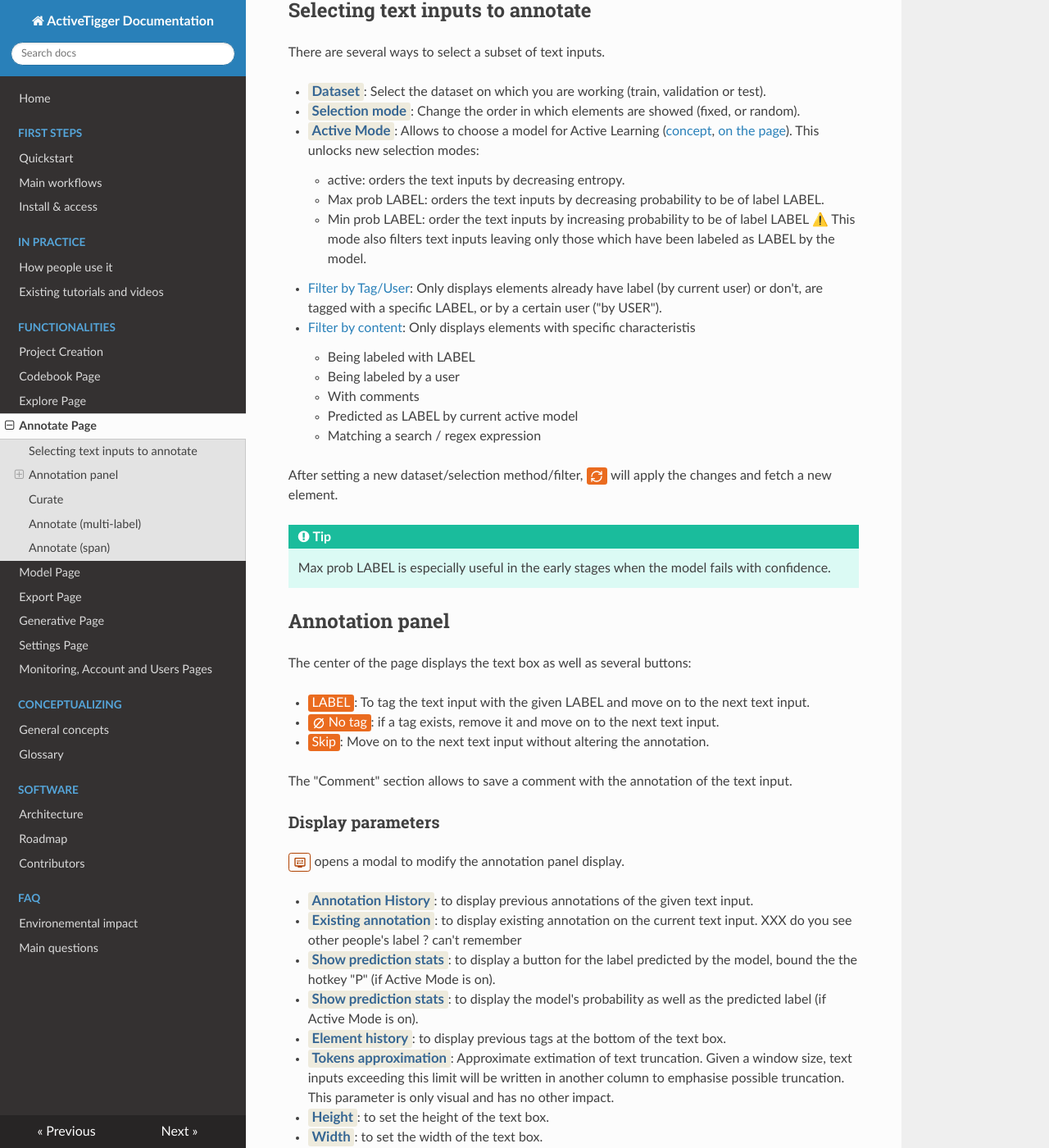
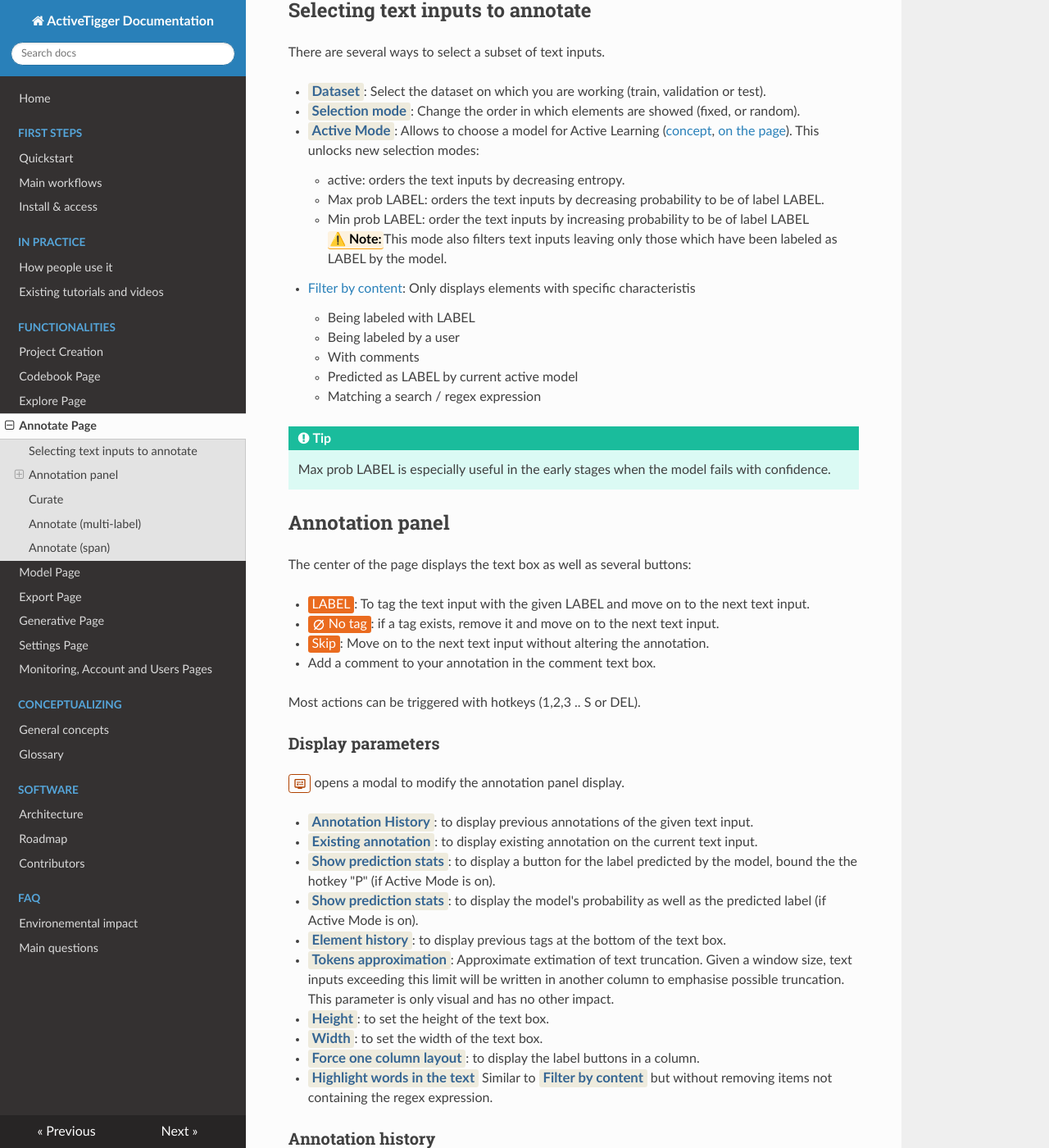
Before and after one commit to activetigger/documentation, an MkDocs documentation site: the page built from docs/functionalities/annotate.md, in a window 1280 px wide and 1400 px high, scrolled down 612 px. Shown: the whole window at 82% size. Built offline with MkDocs 1.6.1, drawn with Linux system fonts in a browser that asks for light colours; nearby versions of some CDN libraries; some of the changed text lies outside the part shown.

Commit message:
Review/axel 27 3 (#38)

```diff
--- a/docs/functionalities/annotate.md
+++ b/docs/functionalities/annotate.md
@@ -13,17 +13,13 @@ There are several ways to select a subset of text inputs.
 - <span class="parameter">Active Mode</span>: Allows to choose a model for Active Learning ([concept](../theoretical-concepts/index.md#what-is-active-learning), [on the page](#active-learning-in-practice)). This unlocks new selection modes:
     - active: orders the text inputs by decreasing entropy.
     - Max prob LABEL: orders the text inputs by decreasing probability to be of label LABEL.
-    - Min prob LABEL: order the text inputs by increasing probability to be of label LABEL ⚠️ This mode also filters text inputs leaving only those which have been labeled as LABEL by the model.
-- <a class="parameter">Filter by Tag/User</a>: Only displays elements already have label (by current user) or don't, are tagged with a specific LABEL, or by a certain user ("by USER").
+    - Min prob LABEL: order the text inputs by increasing probability to be of label LABEL <br/><span class="cwarning">⚠️ Note:</span>This mode also filters text inputs leaving only those which have been labeled as LABEL by the model.
 - <a class="parameter">Filter by content</a>: Only displays elements with specific characteristis
     - Being labeled with LABEL
     - Being labeled by a user
     - With comments
     - Predicted as LABEL by current active model
     - Matching a search / regex expression
-
-
-After setting a new dataset/selection method/filter, <span class="action primary">![](../img/icons/refresh.svg)</span> will apply the changes and fetch a new element.
 
 !!!Tip
     Max prob LABEL is especially useful  in the early stages when the model fails with confidence.
@@ -35,15 +31,16 @@ The center of the page displays the text box as well as several buttons:
 - <span class="action primary">LABEL</span>: To tag the text input with the given LABEL and move on to the next text input.
 - <span class="action primary">![](../img/icons/no-tag.svg) No tag</span>: if a tag exists, remove it and move on to the next text input.
 - <span class="action primary">Skip</span>: Move on to the next text input without altering the annotation.
+- Add a comment to your annotation in the comment text box.
 
-The "Comment" section allows to save a comment with the annotation of the text input.
+Most actions can be triggered with hotkeys (1,2,3 .. S or DEL).
 
 ### Display parameters
 
 <span class="action secondary">![](../img/icons/display.svg)</span> opens a modal to modify the annotation panel display.
 
 - <span class="parameter">Annotation History</span>: to display previous annotations of the given text input.
-- <span class="parameter">Existing annotation</span>: to display existing annotation on the current text input. XXX do you see other people's label ? can't remember
+- <span class="parameter">Existing annotation</span>: to display existing annotation on the current text input.
 - <span class="parameter">Show prediction stats</span>: to display a button for the label predicted by the model, bound the the hotkey "P" (if Active Mode is on).
 - <span class="parameter">Show prediction stats</span>: to display the model's probability as well as the predicted label (if Active Mode is on).
 - <span class="parameter">Element history</span>: to display previous tags at the bottom of the text box.
@@ -62,14 +59,13 @@ The last 100 text inputs annotated are visible underdeath the annotation page. F
 
 *Read about the concept of [Active learning](../theoretical-concepts/index.md#what-is-active-learning)*
 
-In the Annotate page, you can select a model (quick or BERT) to use its predictions for <span class="icon">![](../img/icons/active-tiger.svg)</span>. <br/>
-Quick models can be <span class="action primary">![](../img/icons/refresh.svg)</span> retrained or <span class="action primary">![](../img/icons/no-tag.svg)</span> unselected. <br/>
+In the Annotate page, you can select a model (quick or BERT) to use its predictions for <span class="icon">![](../img/icons/active-tiger.svg)</span> Active Learning. <br/>
+Quick models can be <span class="action primary">![](../img/icons/refresh.svg)</span> retrained, all models can be <span class="action primary">![](../img/icons/no-tag.svg)</span> unselected. <br/>
 To use BERT models in active learning, you must first compute the predictions on the dataset, in the [Evaluate tab](./model.md#evaluation) <span class="primary action">Compute statistics on current annotations</span>.
 
 Active Learning. Models trained on a reduced number of labels can be used, they will simply ignore unseen labels.
 
 ## Curate
-<!-- TODO -->
 
 ## Annotate (multi-label)
 
```
